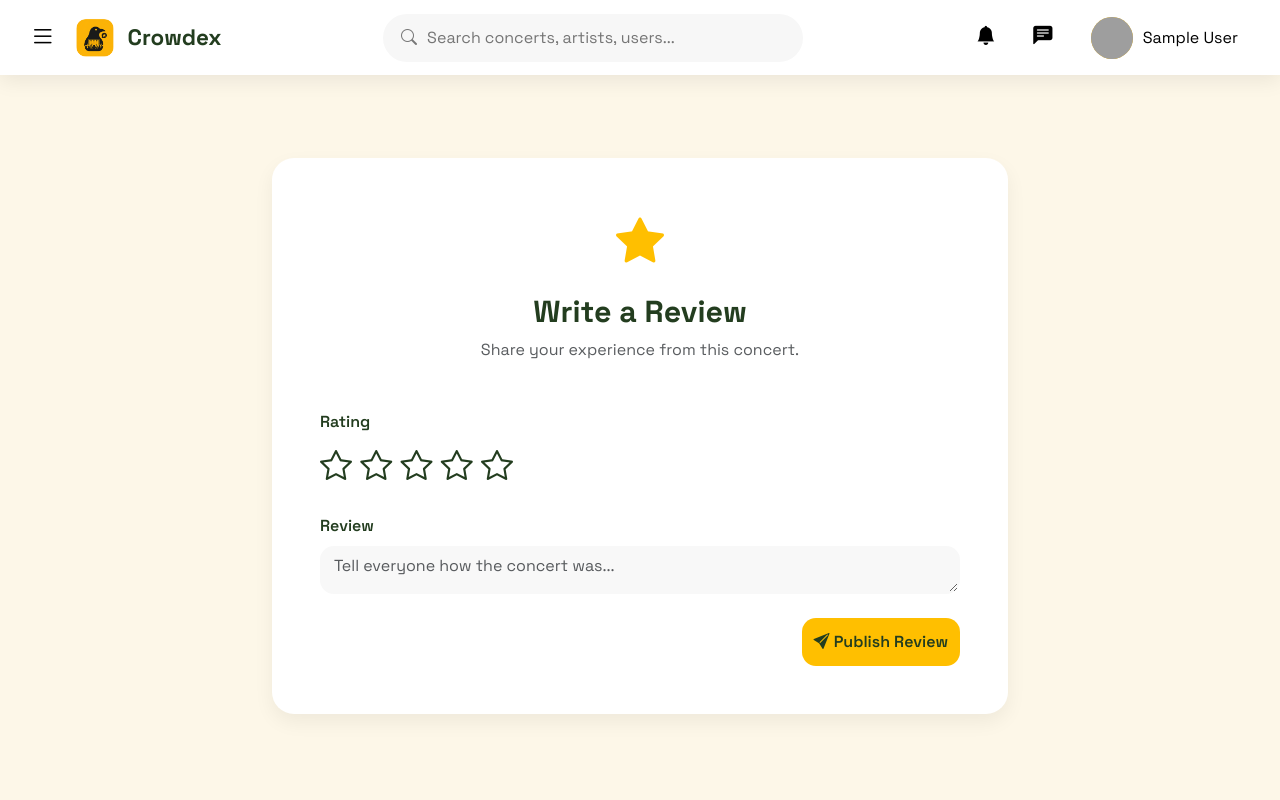
After one commit to hugoleal04/Crowdex, a PHP site: template app/Views/User/review.php in a window 1280 px wide. The commit adds this page. Run offline with PHP 8.4, Linux system fonts and the light colour scheme; the template is opened without the code that fills it, so the values that code supplies are empty; the visitor is signed in with stand-in values (Sample User, id 1); grey boxes are pictures that could not be loaded.

Commit message:
feat(review): add review creation form UI

```diff
--- /dev/null
+++ b/app/Views/User/review.php
@@ -0,0 +1,219 @@
+<?php // TODO: Arranjar a validação do tamanho de dados
+ require __DIR__ . '/../Layout/header.php'; ?>
+
+<?php require __DIR__ . '/../Layout/sidebar.php'; ?>
+
+<?php require __DIR__ . '/../Layout/navbar.php'; ?>
+
+<div class="main-content" id="mainContent">
+
+    <div class="container py-5">
+
+        <div class="row justify-content-center">
+
+            <div class="col-lg-8">
+
+                <div class="dashboard-card">
+
+                    <div class="card-body p-5">
+
+                        <div class="text-center mb-5">
+
+                            <i
+                                class="bi bi-star-fill"
+                                style="font-size:3rem;color:var(--primary);">
+
+                            </i>
+
+                            <h2 class="mt-3">
+
+                                Write a Review
+
+                            </h2>
+
+                            <p class="text-muted">
+
+                                Share your experience from this concert.
+
+                            </p>
+
+                        </div>
+
+                        <form
+                            method="POST"
+                            action="?controller=review&action=createReview">
+
+                            <input
+                                type="hidden"
+                                name="concert_id"
+                                value="<?= htmlspecialchars($_GET["id"]) ?>">
+
+                            <input
+                                type="hidden"
+                                id="rating"
+                                name="rating"
+                                value="0">
+
+                            <div class="mb-4">
+
+                                <label class="form-label">
+
+                                    Rating
+
+                                </label>
+
+                                <div
+                                    id="star-rating"
+                                    class="fs-2">
+
+                                    <?php for($i = 1; $i <= 5; $i++): ?>
+
+                                        <i
+                                            class="bi bi-star rating-star"
+                                            data-value="<?= $i ?>">
+
+                                        </i>
+
+                                    <?php endfor; ?>
+
+                                </div>
+
+                            </div>
+
+                            <div class="mb-4">
+
+                                <label class="form-label">
+
+                                    Review
+
+                                </label>
+
+                                <textarea
+                                    class="form-control"
+                                    name="text"
+                                    rows="8"
+                                    placeholder="Tell everyone how the concert was..."></textarea>
+
+                            </div>
+
+                            <div class="d-flex justify-content-end">
+
+                                <button
+                                    type="submit"
+                                    class="btn btn-crowdex">
+
+                                    <i class="bi bi-send-fill"></i>
+
+                                    Publish Review
+
+                                </button>
+
+                            </div>
+
+                        </form>
+
+                    </div>
+
+                </div>
+
+            </div>
+
+        </div>
+
+    </div>
+
+</div>
+
+<script>
+
+const stars = document.querySelectorAll(".rating-star");
+
+const input = document.getElementById("rating");
+
+const text = document.getElementById("rating-text");
+
+let selected = 0;
+
+function draw(rating){
+
+    stars.forEach(star=>{
+
+        const value = Number(star.dataset.value);
+
+        star.className = "bi rating-star";
+
+        if(rating >= value){
+
+            star.classList.add("bi-star-fill");
+
+        }else if(rating >= value - 0.5){
+
+            star.classList.add("bi-star-half");
+
+        }else{
+
+            star.classList.add("bi-star");
+
+        }
+
+    });
+
+    if(rating === 0){
+
+        text.textContent = "Select a rating";
+
+    }else{
+
+        text.textContent = rating.toFixed(1) + " ★";
+
+    }
+
+}
+
+stars.forEach(star=>{
+
+    star.addEventListener("mousemove", e=>{
+
+        const rect = star.getBoundingClientRect();
+
+        const x = e.clientX - rect.left;
+
+        const value = Number(star.dataset.value);
+
+        const hoverRating = x < rect.width/2
+            ? value - 0.5
+            : value;
+
+        draw(hoverRating);
+
+    });
+
+    star.addEventListener("click", e=>{
+
+        const rect = star.getBoundingClientRect();
+
+        const x = e.clientX - rect.left;
+
+        const value = Number(star.dataset.value);
+
+        selected = x < rect.width/2
+            ? value - 0.5
+            : value;
+
+        input.value = selected;
+
+        draw(selected);
+
+    });
+
+});
+
+document.getElementById("star-rating").addEventListener("mouseleave", ()=>{
+
+    draw(selected);
+
+});
+
+</script>
+
+<?php require __DIR__ . '/../Layout/scripts.php'; ?>
--- a/public/index.php
+++ b/public/index.php
@@ -10,6 +10,8 @@ require_once __DIR__ . '/../vendor/autoload.php';
 
 use Dotenv\Dotenv;
 use App\Controllers\UserController;
+use App\Controllers\ReviewController;
+
 use App\Models\User;
 
 $dotenv = Dotenv::createImmutable(__DIR__ . "/..");
@@ -37,6 +39,10 @@ switch ($controllerName) {
         $controller = new UserController($pdo);
         break;
 
+    case "review":
+        $controller =new ReviewController($pdo);
+        break;
+
     default:
         die("Controller não encontrado.");
 }
```
Also changed, not shown: app/Controllers/ReviewController.php (+27 -2 lines).
